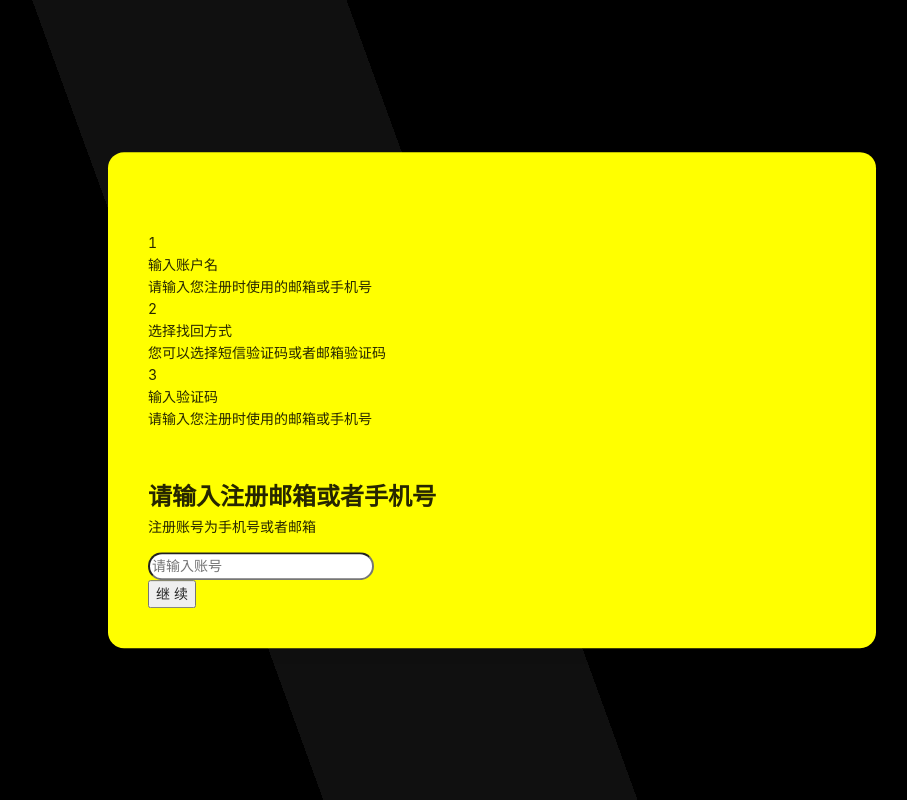
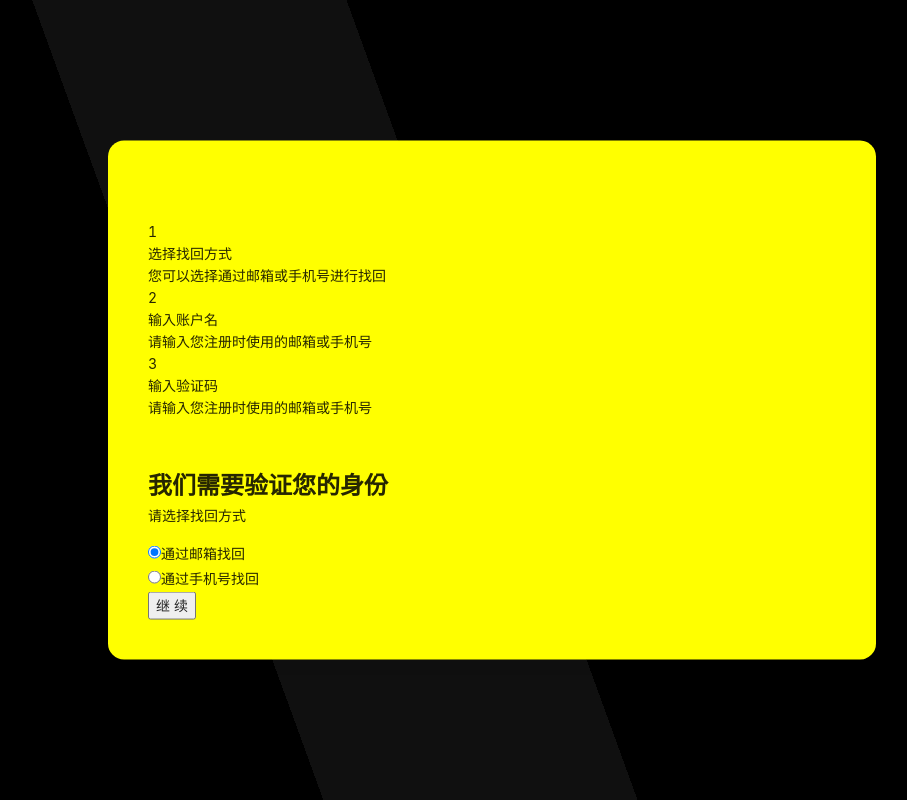
Before and after one commit to AckermanNanke/vite-vue-ts, a Vue app: page /#/reset-password/1 in a window 1280 px wide. Shown: the whole page, without its empty margins (148-1055 px from the left). Built offline with nearby package versions, Linux system fonts and the light colour scheme.

Commit message:
校验规则更新

```diff
--- a/src/pages/user/components/step1.vue
+++ b/src/pages/user/components/step1.vue
@@ -1,59 +1,76 @@
 <script setup lang="ts">
-import { verifyAccountNumber } from "@api/verifyAccountNumber";
 import { ref } from "vue";
 
 // 定义抛出事件类型
-const emit = defineEmits<{ (e: "next", acctNo?: string): void }>()
+const emits = defineEmits<{
+  (e: "next", type: string): void;
+}>();
+
+// 单选数据
+const radioArr = ref([
+  {
+    value: 1,
+    name: `通过邮箱找回`,
+  },
+  {
+    value: 2,
+    name: "通过手机号找回",
+  },
+]);
+
 // 表单数据
 interface formModelType {
-  accountNumber: string
+  retrieveType: number;
 }
-const formModel = ref<formModelType>({
-  accountNumber: "",
+const formModel = ref({
+  retrieveType: 1,
 });
 
 // 表单校验规则
 const formRules = {
-  accountNumber: [
-    { required: true, message: "账号不能为空" },
-    {
-      pattern: new RegExp(
-        /(^(0|86|17951)?(13[0-9]|15[012356789]|166|17[3678]|18[0-9]|14[57])[0-9]{8}$)|(\w+([-+.]\w+)*@\w+([-.]\w+)*\.\w+([-.]\w+)*)/
-      ),
-      message: "请输入邮箱或者手机号",
-    },
-  ],
+  retrieveType: [{ required: true, message: "请选择找回方式" }],
 };
 
-/**
- * 表单提交
- * @param values
- * 验证通过时抛出账号状态
- */
 function onFinish(values: formModelType): void {
-  verifyAccountNumber(values).then(() => {
-    emit("next", formModel.value.accountNumber)
-  }).catch(() => {
-    emit("next")
-  })
+  emits("next", String(formModel.value.retrieveType));
 }
 </script>
 
 <template>
   <div>
-    <p class="title">请输入注册邮箱或者手机号</p>
-    <p class="subTitle">注册账号为手机号或者邮箱</p>
+    <p class="title">我们需要验证您的身份</p>
+    <p class="subTitle">请选择找回方式</p>
   </div>
-  <a-form name="step1" :model="formModel" validateTrigger="blur" @finish="onFinish">
-    <a-form-item name="accountNumber" :rules="formRules.accountNumber">
-      <a-input placeholder="请输入账号" v-model:value="formModel.accountNumber" :maxlength="32" />
+  <a-form
+    name="step1"
+    :model="formModel"
+    validateTrigger="blur"
+    @finish="onFinish"
+  >
+    <a-form-item name="retrieveType" :rules="formRules.retrieveType">
+      <a-radio-group v-model:value="formModel.retrieveType">
+        <a-radio
+          v-for="item in radioArr"
+          :key="item.value"
+          :value="item.value"
+          :style="{ display: 'flex', lineHeight: '1.6rem' }"
+          >{{ item.name }}</a-radio
+        >
+      </a-radio-group>
     </a-form-item>
+
     <a-form-item>
-      <a-button type="primary" shape="round" size="large" block html-type="submit">继续</a-button>
+      <a-button
+        type="primary"
+        shape="round"
+        size="large"
+        block
+        html-type="submit"
+        >继续</a-button
+      >
     </a-form-item>
   </a-form>
 </template>
-
 <style lang="less" scoped>
 .title {
   font-size: 1.5rem;
--- a/src/pages/user/components/step2.vue
+++ b/src/pages/user/components/step2.vue
@@ -1,74 +1,111 @@
 <script setup lang="ts">
-import { onMounted, ref } from "vue";
-import { useRoute } from "vue-router";
+import { verifyAccountNumber } from "@api/verifyAccountNumber";
+import { onUpdated, ref } from "vue";
 
-const route = useRoute()
+// 组件接收参数
+const props = defineProps<{
+  retrieveType?: string; //找回类型
+}>();
 
-const urlOptions = ref({
-  accountNumber: ""
-})
-// 单选数据
-const radioArr = ref([
-  {
-    value: 1,
-    name: `将验证码发送到您的邮箱${urlOptions.value.accountNumber}`
-  },
-  {
-    value: 2,
-    name: "手机验证码找回"
-  }
-])
+// 定义抛出事件类型
+const emits = defineEmits<{
+  (e: "next", acctNo?: string): void;
+  (e: "prev"): void;
+}>();
 
 // 表单数据
 interface formModelType {
-  retrieveType: number
+  accountNumber: string;
 }
-const formModel = ref({
-  retrieveType: 1,
+const formModel = ref<formModelType>({
+  accountNumber: "",
 });
+
+// 水印信息
+const placeholder = ref("");
 
 // 表单校验规则
 const formRules = {
-  retrieveType: [
-    { required: true, message: "请选择找回方式" },
+  accountNumber: [
+    {
+      required: true,
+      message: `请输入${placeholder.value}`,
+    },
+    {
+      pattern: new RegExp(
+        /(^(0|86|17951)?(13[0-9]|15[012356789]|166|17[3678]|18[0-9]|14[57])[0-9]{8}$)|(\w+([-+.]\w+)*@\w+([-.]\w+)*\.\w+([-.]\w+)*)/
+      ),
+      message: `请输入${placeholder.value}`,
+    },
   ],
 };
 
+/**
+ * 表单提交
+ * @param values
+ * 验证通过时抛出账号状态
+ */
 function onFinish(values: formModelType): void {
-
+  verifyAccountNumber(values).then(() => {
+    emits("next", formModel.value.accountNumber);
+  });
 }
 
-/**
- * 进入页面时获取上个页面传入的账号
- */
-onMounted(() => {
-  console.log("route.params");
-  console.log(route.params);
+function prev() {
+  emits("prev");
+}
 
-  urlOptions.value.accountNumber = route.params.acctNo as string
-})
+onUpdated(() => {
+  console.log(props.retrieveType, props.retrieveType === "1");
+  placeholder.value = props.retrieveType === "1" ? "邮箱" : "手机号";
+});
 </script>
 
-  <template>
+<template>
   <div>
-    <p class="title">我们需要验证您的身份</p>
-    <p class="subTitle">请选择找回方式</p>
+    <p class="title">请输入注册时使用的{{ placeholder }}</p>
+    <p class="subTitle"></p>
   </div>
-  <a-form name="step1" :model="formModel" validateTrigger="blur" @finish="onFinish">
-    <a-form-item name="retrieveType" :rules="formRules.retrieveType">
-      <a-radio-group v-model:value="formModel.retrieveType">
-        <a-radio v-for="item in radioArr" :key="item.value" :value="item.value"
-          :style="{ display: 'flex', lineHeight: '1.6rem' }">{{
-    item.name
-          }}</a-radio>
-      </a-radio-group>
+  <a-form
+    name="step1"
+    :model="formModel"
+    validateTrigger="blur"
+    @finish="onFinish"
+  >
+    <a-form-item name="accountNumber" :rules="formRules.accountNumber">
+      <a-input
+        :placeholder="'请输入' + placeholder"
+        v-model:value="formModel.accountNumber"
+        :maxlength="32"
+      />
     </a-form-item>
-
     <a-form-item>
-      <a-button type="primary" shape="round" size="large" block html-type="submit">继续</a-button>
+      <a-row justify="space-between">
+        <a-col :span="11">
+          <a-button
+            type="primary"
+            shape="round"
+            size="large"
+            block
+            @click="prev"
+            >返回</a-button
+          >
+        </a-col>
+        <a-col :span="11">
+          <a-button
+            type="primary"
+            shape="round"
+            size="large"
+            block
+            html-type="submit"
+            >继续</a-button
+          >
+        </a-col>
+      </a-row>
     </a-form-item>
   </a-form>
 </template>
+
 <style lang="less" scoped>
 .title {
   font-size: 1.5rem;
--- a/src/pages/user/components/step3.vue
+++ b/src/pages/user/components/step3.vue
@@ -3,34 +3,65 @@ import { ref } from "vue";
 
 // 表单数据
 const formModel = ref({
-  accountNumber: "",
+  verfiyCode: "",
 });
 
 // 表单校验规则
 const formRules = {
-  accountNumber: [
-    { required: true, message: "账号不能为空" },
+  verfiyCode: [
+    { required: true, message: "验证码不能为空" },
     {
-      pattern: new RegExp(
-        /(^(0|86|17951)?(13[0-9]|15[012356789]|166|17[3678]|18[0-9]|14[57])[0-9]{8}$)|(\w+([-+.]\w+)*@\w+([-.]\w+)*\.\w+([-.]\w+)*)/
-      ),
-      message: "账号需为邮箱或者手机号",
+      pattern: new RegExp(/[\d]{6}/),
+      message: "验证码为6位数字",
     },
   ],
 };
 
-function onFinish(values:any):void{
-
-}
+function onFinish(values: any): void {}
 </script>
 
-  <template>
-  <a-form name="step1" :model="formModel" validateTrigger="blur" @finish="onFinish">
-    <a-form-item name="accountNumber" :rules="formRules.accountNumber">
-      <a-input placeholder="请输入账号" v-model:value="formModel.accountNumber" :maxlength="32" />
-      <template #help>
-        账号为邮箱或者手机号
-      </template>
+<template>
+  <a-form
+    name="step1"
+    :model="formModel"
+    validateTrigger="blur"
+    @finish="onFinish"
+  >
+    <a-form-item name="accountNumber" :rules="formRules.verfiyCode">
+      <a-input
+        placeholder="请输入6位数字验证码"
+        v-model:value="formModel.verfiyCode"
+        :maxlength="32"
+      />
+    </a-form-item>
+
+    <a-form-item>
+      <a-button type="link" @click="prev">未收到验证码？</a-button>
+    </a-form-item>
+
+    <a-form-item>
+      <a-row justify="space-between">
+        <a-col :span="11">
+          <a-button
+            type="primary"
+            shape="round"
+            size="large"
+            block
+            @click="prev"
+            >返回</a-button
+          >
+        </a-col>
+        <a-col :span="11">
+          <a-button
+            type="primary"
+            shape="round"
+            size="large"
+            block
+            html-type="submit"
+            >继续</a-button
+          >
+        </a-col>
+      </a-row>
     </a-form-item>
   </a-form>
 </template>
--- a/src/pages/user/reset-password.vue
+++ b/src/pages/user/reset-password.vue
@@ -1,13 +1,17 @@
 <script setup lang="ts">
-import { onBeforeMount, ref } from 'vue';
-import { useRoute, useRouter } from 'vue-router';
+import { onMounted, onUpdated, ref } from "vue";
+import { useRoute, useRouter } from "vue-router";
 
 import Step1 from "./components/step1.vue";
 import Step2 from "./components/step2.vue";
-import Step3 from "./components/step3.vue";
 
-const router = useRouter()
-const route = useRoute()
+const router = useRouter();
+const route = useRoute();
+
+/**
+ * 接收参数
+ */
+const urlQuery = ref<{ retrieveType?: string; acctNo?: string }>({});
 
 /**
  * 加载状态
@@ -19,23 +23,23 @@ const spinning = ref(false);
 const stepArr = ref([
   {
     index: 0,
+    title: "选择找回方式",
+    "sub-title": "",
+    description: "您可以选择通过邮箱或手机号进行找回",
+  },
+  {
+    index: 0,
     title: "输入账户名",
-    'sub-title': "",
+    "sub-title": "",
     description: "请输入您注册时使用的邮箱或手机号",
   },
   {
     index: 0,
-    title: "选择找回方式",
-    'sub-title': "",
-    description: "您可以选择短信验证码或者邮箱验证码",
-  },
-  {
-    index: 0,
     title: "输入验证码",
-    'sub-title': "",
+    "sub-title": "",
     description: "请输入您注册时使用的邮箱或手机号",
   },
-])
+]);
 /**
  * 当前步骤
  */
@@ -44,60 +48,77 @@ const current = ref(0);
 /**
  * 当前步骤状态
  */
-const status = ref<"process" | "wait" | "error" | "finish" | undefined
->("process");
+const status = ref<"process" | "wait" | "error" | "finish" | undefined>(
+  "process"
+);
 
 /**
  * 当前进度
  */
-const percent = ref((100 / stepArr.value.length));
+const percent = ref(100 / stepArr.value.length);
 
 /**
  * 返回上一步并且步骤条减一
  */
 function goPrev() {
-  router.back()
-  current.value--
-  percent.value -= (100 / stepArr.value.length);
+  current.value--;
+  percent.value -= 100 / stepArr.value.length;
+  router.back();
 }
 /**
  * 进入下一步并且步骤条加一
  */
-function goNext(val: string) {
+function goNext(val: string | undefined) {
   if (val) {
-    current.value++
-    percent.value += (100 / stepArr.value.length);
-    let params: {
-      id: number
-      acctNo?: string
-      retrieveType?: string
-    } = {
-      id: current.value + 1,
-    };
-    if (current.value === 0) {
-      params.acctNo = val
-    } else if (current.value === 1) {
-      params.retrieveType = val
+    current.value++;
+    percent.value += 100 / stepArr.value.length;
+    let query: {
+      acctNo?: string;
+      retrieveType?: string;
+    } = {};
+    if (current.value === 1) {
+      query.retrieveType = val;
+    } else if (current.value === 2) {
+      query.acctNo = val;
     }
     router.push({
       name: "reset-password",
-      params
-    })
+      params: {
+        id: current.value + 1,
+      },
+      query,
+    });
   }
 }
 
-onBeforeMount(() => {
-  current.value === Number(route.params.id) - 1
-})
+onMounted(() => {
+  current.value = Number(route.params.id) - 1;
+});
 
+onUpdated(() => {
+  if (route.query.acctNo) {
+    urlQuery.value.acctNo = route.query.acctNo as string;
+  }
+  if (route.query.retrieveType) {
+    urlQuery.value.retrieveType = route.query.retrieveType as string;
+  }
+  console.log(route.query, urlQuery.value);
+});
 </script>
 
 <template>
   <div id="reset-password" class="reset-password">
-    <div class="reset-password-body position-fixed-center box-shadow border-radius">
+    <div
+      class="reset-password-body position-fixed-center box-shadow border-radius"
+    >
       <a-steps :percent="percent" :status="status" :current="current">
-        <a-step v-for="item in stepArr" :key="item.index" :title="item.title" :sub-title="item['sub-title']"
-          :description="item.description" />
+        <a-step
+          v-for="item in stepArr"
+          :key="item.index"
+          :title="item.title"
+          :sub-title="item['sub-title']"
+          :description="item.description"
+        />
       </a-steps>
       <section>
         <a-spin size="large" :spinning="spinning">
@@ -105,8 +126,12 @@ onBeforeMount(() => {
             <a-col :span="8">
               <div :style="{ padding: '3rem 0 0' }">
                 <Step1 v-if="$route.params.id === '1'" @next="goNext" />
-                <Step2 v-if="$route.params.id === '2'" />
-                <Step3 v-if="$route.params.id === '3'" />
+                <Step2
+                  v-if="$route.params.id === '2'"
+                  :retrieveType="urlQuery.retrieveType"
+                  @prev="goPrev"
+                  @next="goNext"
+                />
               </div>
             </a-col>
           </a-row>
@@ -120,11 +145,13 @@ onBeforeMount(() => {
 .reset-password {
   height: 100vh;
   width: 100vw;
-  background: linear-gradient(70deg,
-      @black 30%,
-      #101010 30%,
-      #101010 50%,
-      @black 50%);
+  background: linear-gradient(
+    70deg,
+    @black 30%,
+    #101010 30%,
+    #101010 50%,
+    @black 50%
+  );
 
   &-body {
     box-sizing: border-box;
```
